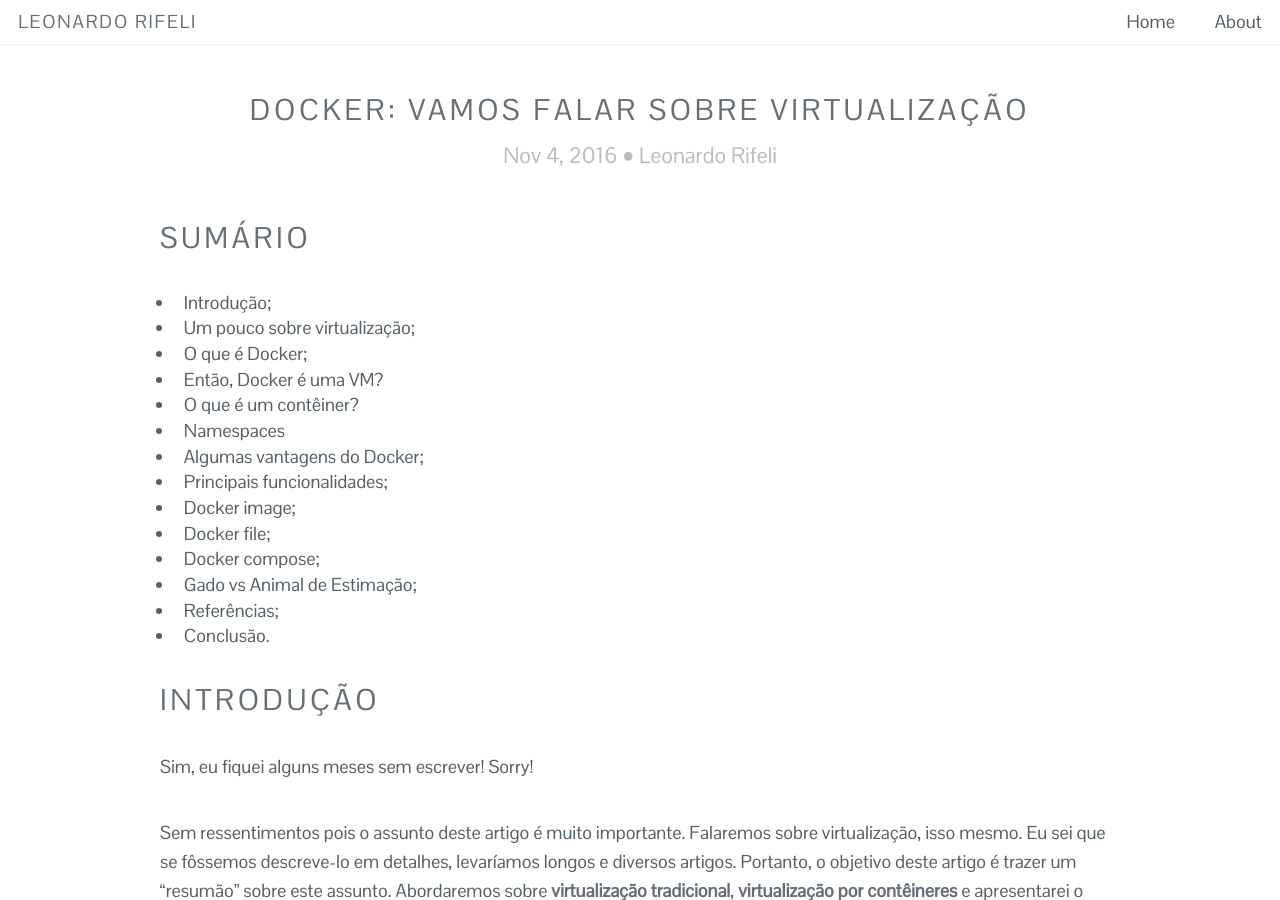
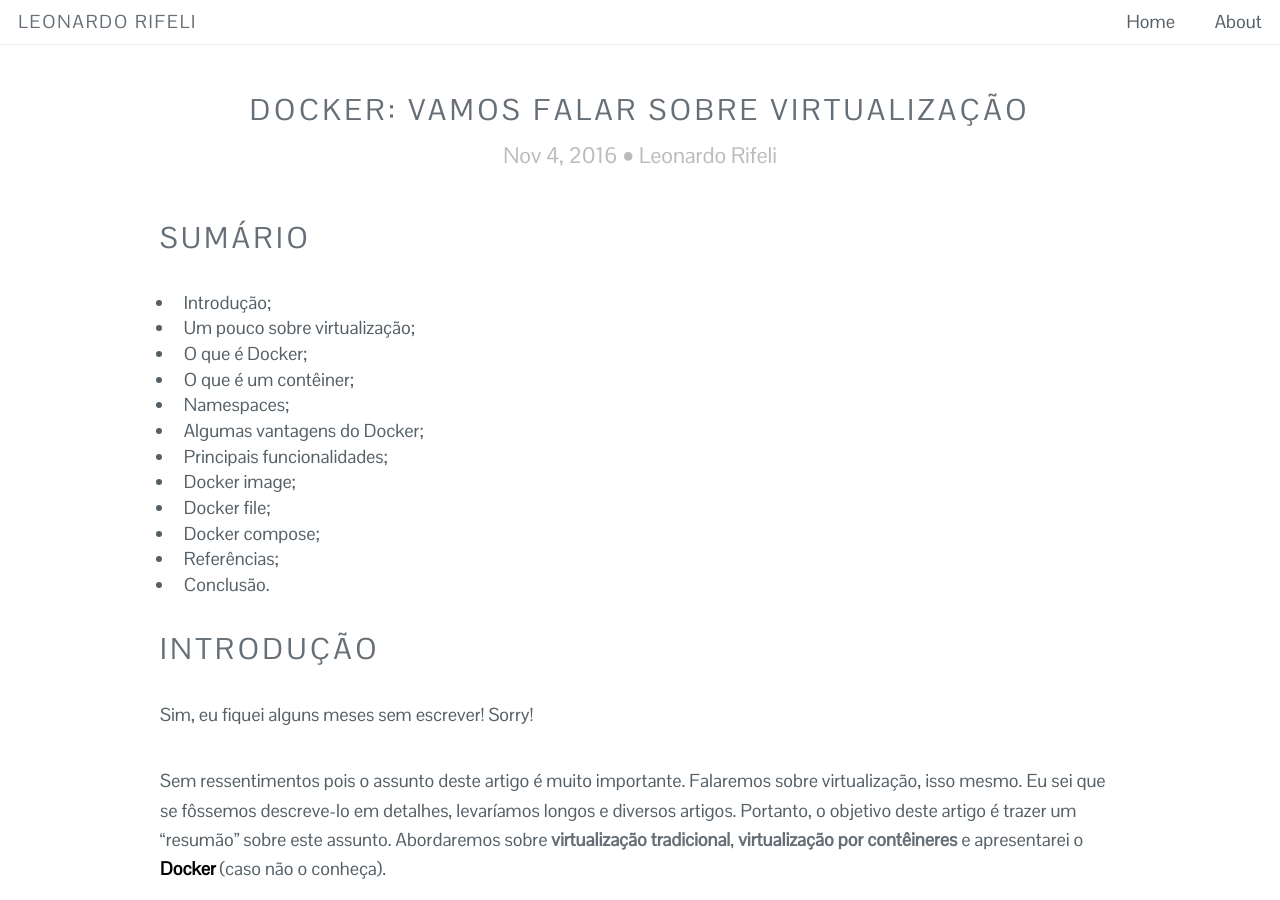
Before and after one commit to leonardorifeli/leonardorifeli-website, a Jekyll site: the page built from _posts/2016-11-05-docker-vamos-falar-sobre-virtualizacao.markdown, in a window 1280 px wide and 900 px high. Built offline with Jekyll 4.4.1, drawn with Linux system fonts in a browser that asks for light colours; comment, search, counter and statistics services are not loaded.

Commit message:
Fixed article

```diff
--- a/_posts/2016-11-05-docker-vamos-falar-sobre-virtualizacao.markdown
+++ b/_posts/2016-11-05-docker-vamos-falar-sobre-virtualizacao.markdown
@@ -15,15 +15,13 @@
 - Introdução;
 - Um pouco sobre virtualização;
 - O que é Docker;
-- Então, Docker é uma VM?
-- O que é um contêiner?
-- Namespaces
+- O que é um contêiner;
+- Namespaces;
 - Algumas vantagens do Docker;
 - Principais funcionalidades;
 - Docker image;
 - Docker file;
 - Docker compose;
-- Gado vs Animal de Estimação;
 - Referências;
 - Conclusão.
 
```
